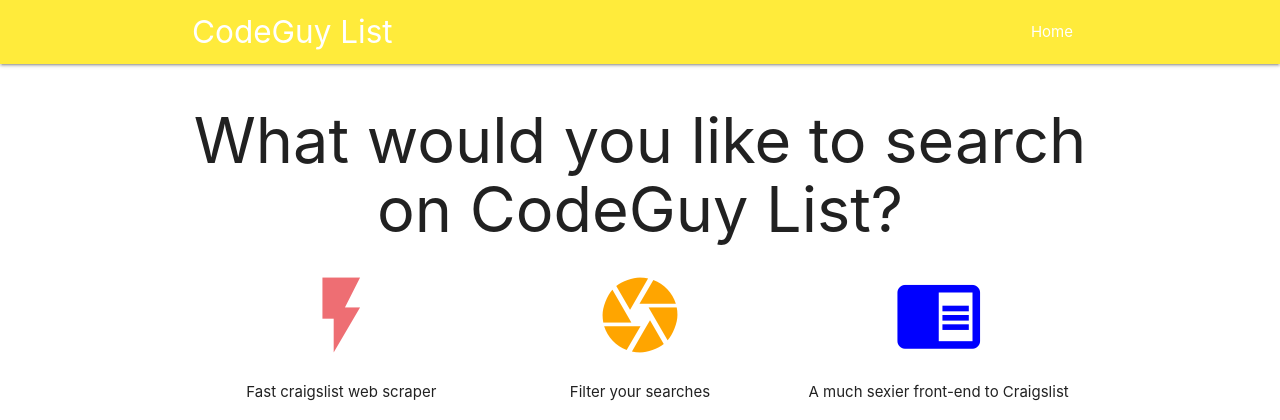
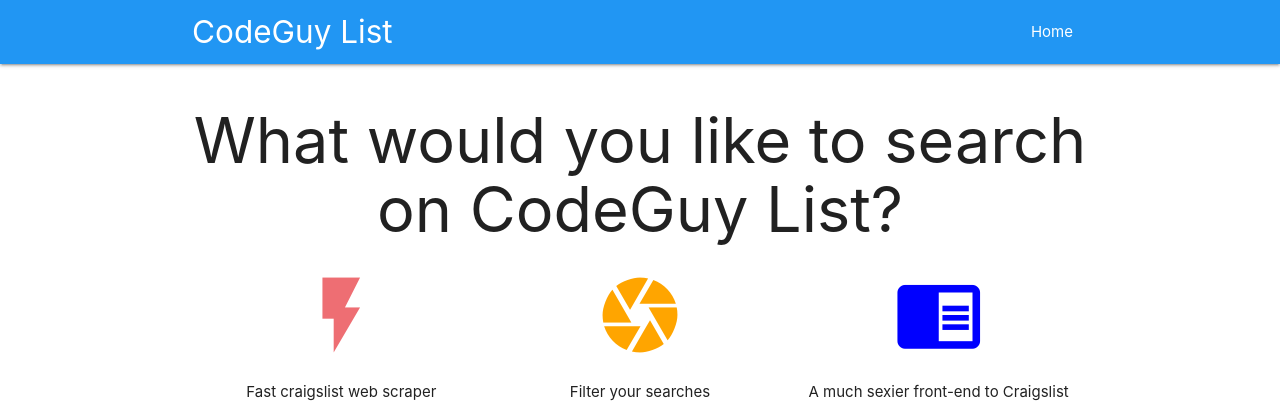
Before and after one commit to dunstanad/CodeGuy_List, a Django app: page / in a window 1280 px wide. Shown: the top 420 px of the page. Run offline with Django 3.2, Linux system fonts and the light colour scheme.

Commit message:
Added some changes

```diff
--- a/templates/base.html
+++ b/templates/base.html
@@ -13,7 +13,7 @@
 
 </head>
 <body>
-<nav class="yellow">
+<nav class="blue">
     <div class="container nav-wrapper">
         <a href="/" class="brand-logo">CodeGuy List</a>
         <ul id="nav-mobile" class="right">
```
Also changed, not shown: db.sqlite3, 1 other file.
